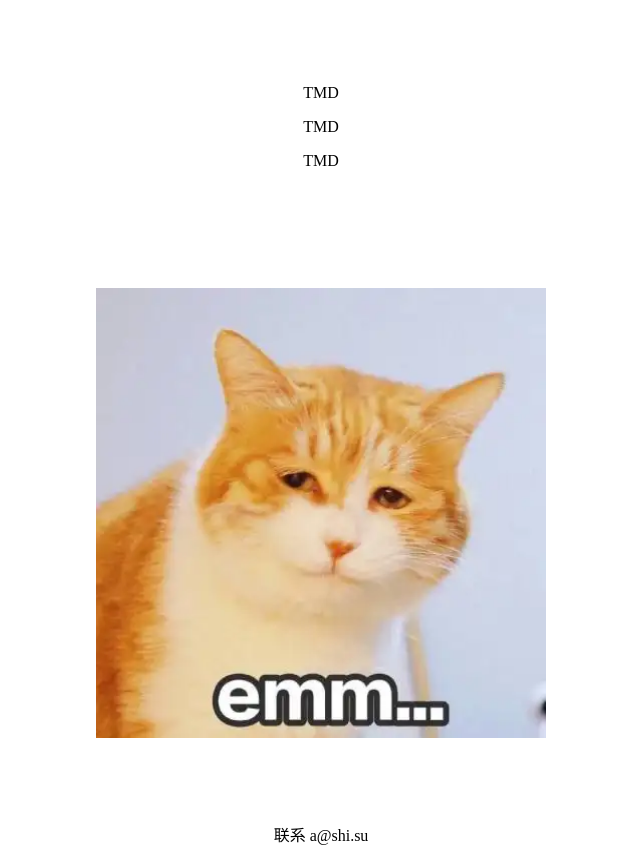
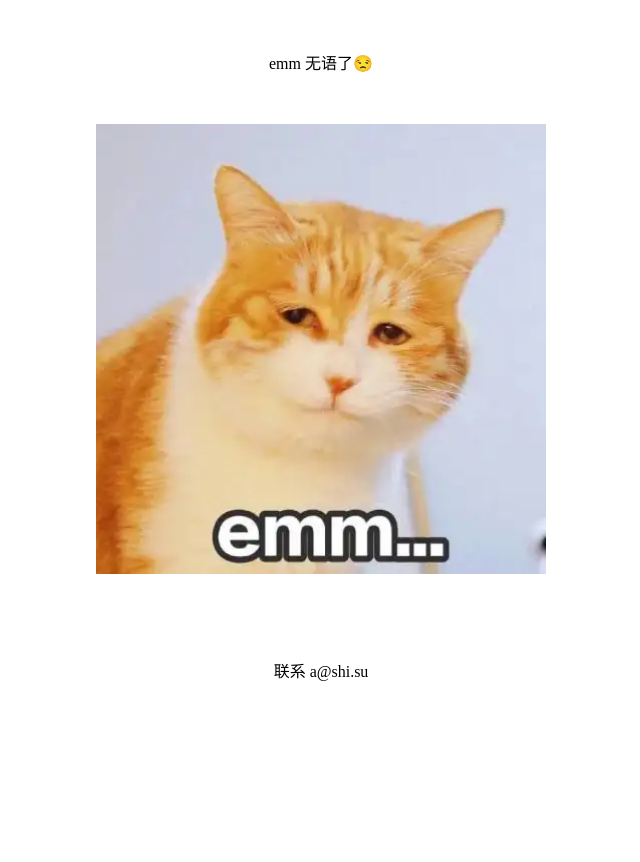
Before and after one commit to qq1740775/emm1740775.github.io, a plain HTML site: page index.html in a window 1280 px wide. Shown: the whole page, without its empty margins (319-959 px from the left). After the commit the page ends 800 px from the top, so only its background shows below. Drawn offline with Linux system fonts and the light colour scheme.

Commit message:
Update index.html

```diff
--- a/index.html
+++ b/index.html
@@ -16,12 +16,7 @@ body p {
 
 <body>
 <p>&nbsp;</p>
-<p>&nbsp;</p>
-<p>TMD</p>
-<p>TMD</p>
-<p>TMD</p>
-<p>&nbsp;</p>
-<p>&nbsp;</p>
+<p>emm 无语了😒</p>
 <p>&nbsp;</p>
 <p><img src="3.png" width="450" height="450" /></p>
 <p>&nbsp;</p>
```
